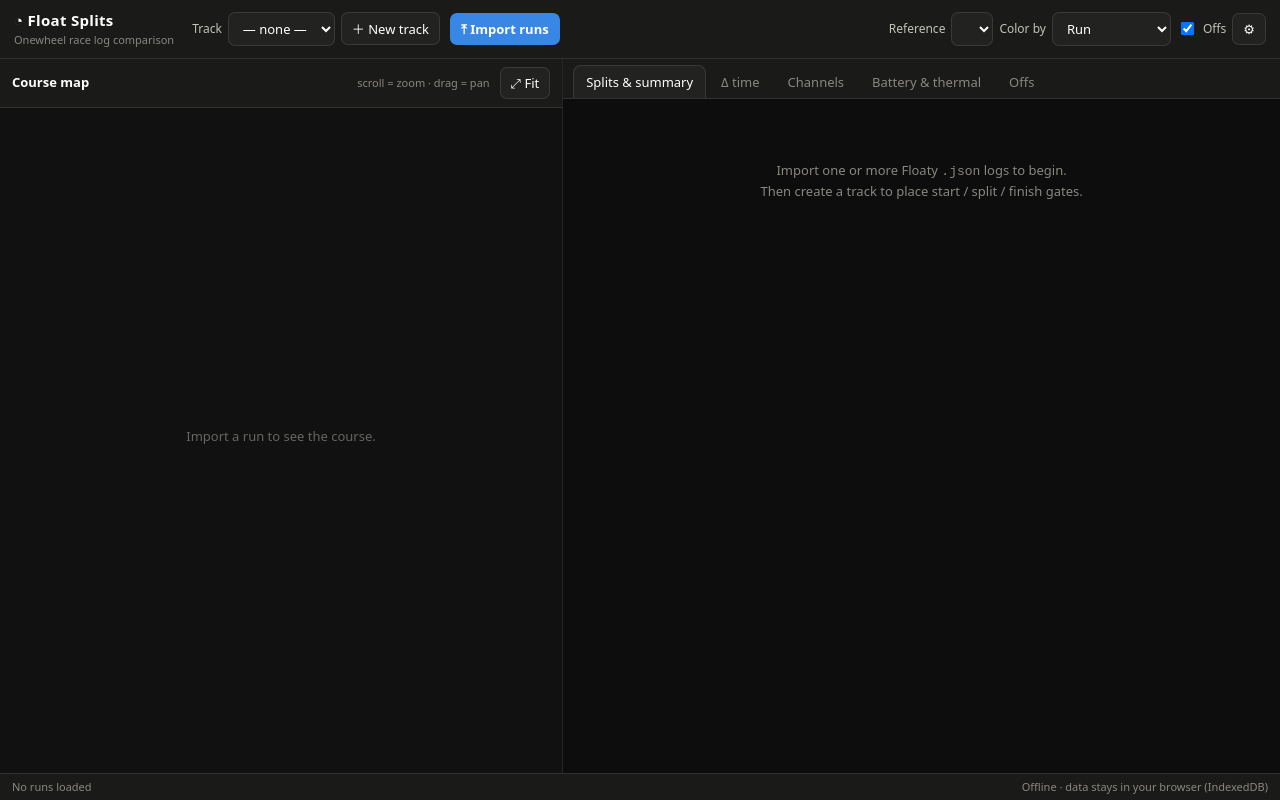
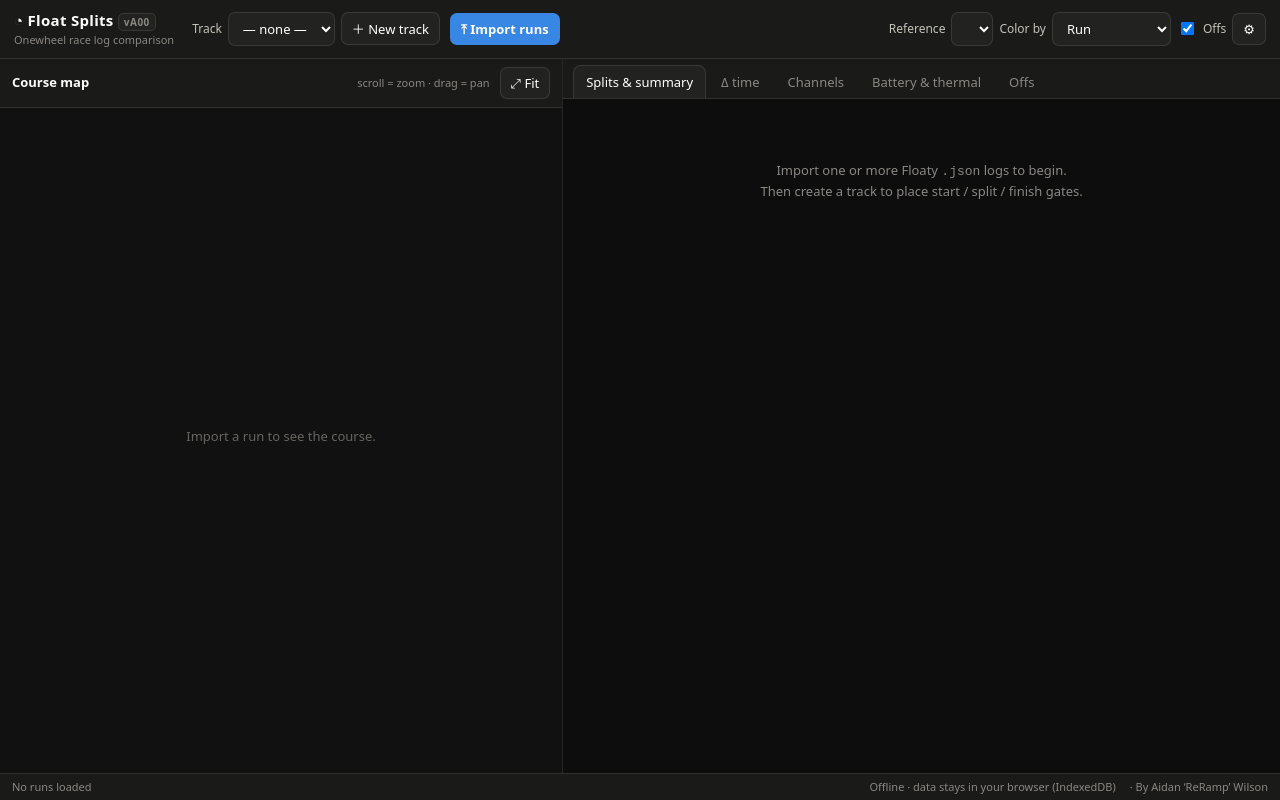
Before and after one commit to DeRamp/FloatSplits, a plain HTML site: page index.html in a window 1280 px wide. Drawn offline with Linux system fonts and the light colour scheme.

Commit message:
added version notes

```diff
--- a/index.html
+++ b/index.html
@@ -35,6 +35,7 @@
     border-bottom:1px solid var(--border);flex-wrap:wrap}
   header .brand{display:flex;flex-direction:column;margin-right:8px}
   header .brand b{font-size:15px;letter-spacing:.3px}
+  header .brand .ver{font-size:10px;font-weight:600;color:var(--muted);background:var(--surface-2);border:1px solid var(--border);border-radius:5px;padding:1px 5px;vertical-align:middle;letter-spacing:.5px}
   header .brand span{font-size:11px;color:var(--muted)}
   header .spacer{flex:1}
   .toolgroup{display:flex;align-items:center;gap:6px}
@@ -119,7 +120,7 @@
 </head>
 <body>
 <header>
-  <div class="brand"><b>◔ Float Splits</b><span>Onewheel race log comparison</span></div>
+  <div class="brand"><b>◔ Float Splits <span class="ver">vA00</span></b><span>Onewheel race log comparison</span></div>
   <div class="toolgroup">
     <label class="field">Track
       <select id="trackSel" title="Select a saved track"><option value="">— none —</option></select>
@@ -192,6 +193,7 @@
   <span id="footTrack"></span>
   <span class="spacer" style="flex:1"></span>
   <span>Offline · data stays in your browser (IndexedDB)</span>
+  <span>· By Aidan &lsquo;ReRamp&rsquo; Wilson</span>
 </div>
 
 <!-- Settings dialog -->
```
